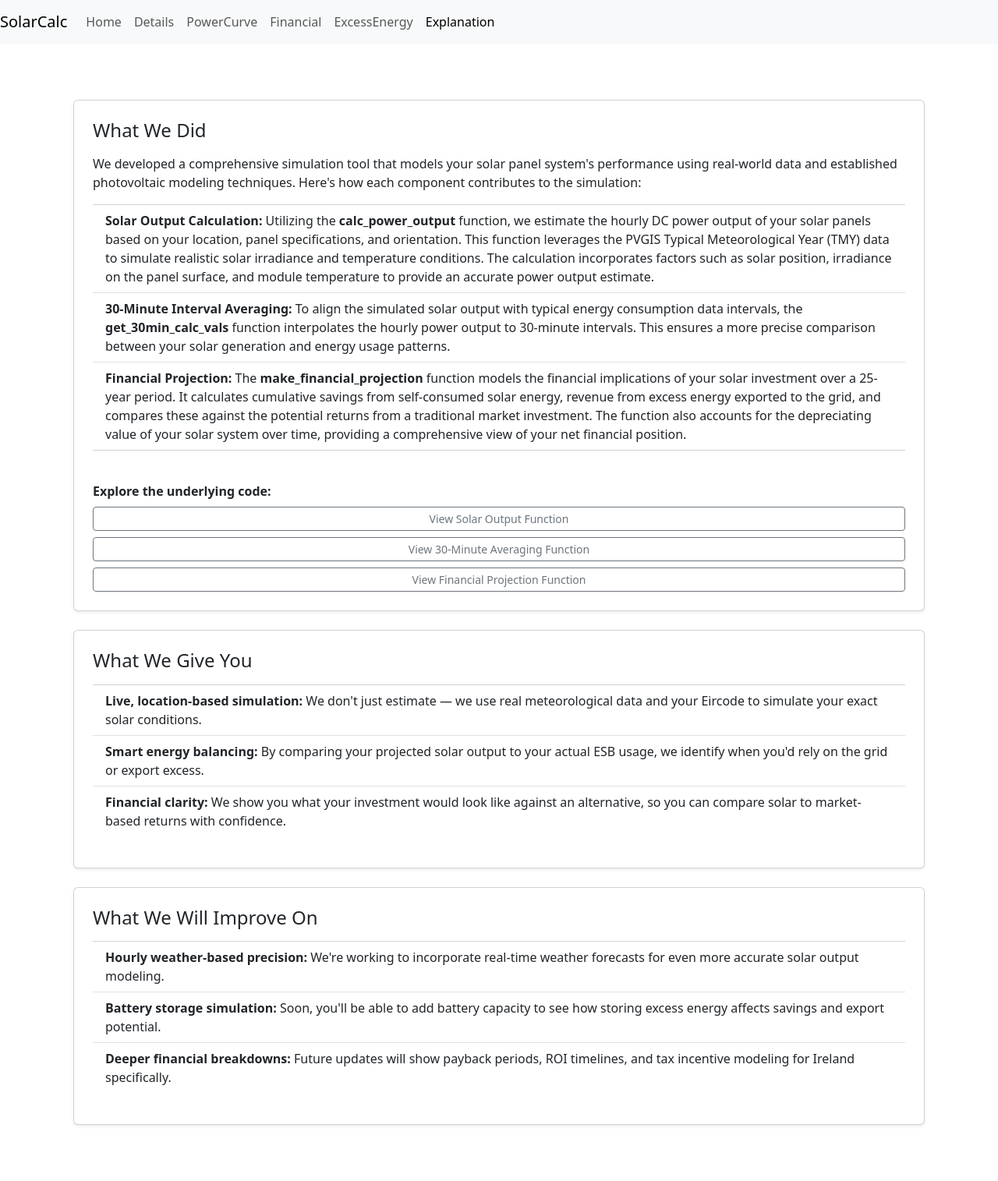
After one commit to michealm110/ise-entrance-submission-project, a Flask app: page /1/explanation in a window 1280 px wide. The commit adds this page. Shown: the whole page at 78% size. Run offline with Flask 3, Linux system fonts and the light colour scheme.

Commit message:
adds an explanation of the project to the web app
adds an explanation route and template which explains code
adds a route and template to showcase embedded code
adds url for explanation.html to the navbar

```diff
--- /dev/null
+++ b/solarcalc/templates/explanation.html
@@ -0,0 +1,64 @@
+{% extends "layout.html" %}
+
+{% block content %}
+    <div class="container py-5">
+        <div class="card shadow-sm p-4 mb-4">
+            <h4 class="mb-3">What We Did</h4>
+
+            <p class="fs-6">We developed a comprehensive simulation tool that models your solar panel system's performance using real-world data and established photovoltaic modeling techniques. Here's how each component contributes to the simulation:</p>
+
+            <ul class="list-group list-group-flush mb-3">
+              <li class="list-group-item">
+                <strong>Solar Output Calculation:</strong> Utilizing the <strong>calc_power_output</strong> function, we estimate the hourly DC power output of your solar panels based on your location, panel specifications, and orientation. This function leverages the PVGIS Typical Meteorological Year (TMY) data to simulate realistic solar irradiance and temperature conditions. The calculation incorporates factors such as solar position, irradiance on the panel surface, and module temperature to provide an accurate power output estimate.
+              </li>
+              <li class="list-group-item">
+                <strong>30-Minute Interval Averaging:</strong> To align the simulated solar output with typical energy consumption data intervals, the <strong>get_30min_calc_vals</strong> function interpolates the hourly power output to 30-minute intervals. This ensures a more precise comparison between your solar generation and energy usage patterns.
+              </li>
+              <li class="list-group-item">
+                <strong>Financial Projection:</strong> The <strong>make_financial_projection</strong> function models the financial implications of your solar investment over a 25-year period. It calculates cumulative savings from self-consumed solar energy, revenue from excess energy exported to the grid, and compares these against the potential returns from a traditional market investment. The function also accounts for the depreciating value of your solar system over time, providing a comprehensive view of your net financial position.
+              </li>
+            </ul>
+
+            <div class="mt-4">
+                <p class="mb-2"><strong>Explore the underlying code:</strong></p>
+                <div class="d-grid gap-2">
+                    <a href="{{ url_for("code_showcase", hash_id=hash_id, function_to_be_showcased="calc_power_output") }}" class="btn btn-outline-secondary btn-sm">View Solar Output Function</a>
+                    <a href="{{ url_for("code_showcase", hash_id=hash_id, function_to_be_showcased="get_30min_calc_vals") }}" class="btn btn-outline-secondary btn-sm">View 30-Minute Averaging Function </a>
+                    <a href="{{ url_for("code_showcase", hash_id=hash_id, function_to_be_showcased="make_financial_projection") }}" class="btn btn-outline-secondary btn-sm">View Financial Projection Function</a>
+                </div>
+            </div>
+        </div>
+
+
+        <div class="card shadow-sm p-4 mb-4">
+            <h4 class="mb-3">What We Give You</h4>
+            <ul class="list-group list-group-flush mb-3">
+                <li class="list-group-item">
+                    <strong>Live, location-based simulation:</strong> We don't just estimate — we use real meteorological data and your Eircode to simulate your exact solar conditions.
+                </li>
+                <li class="list-group-item">
+                    <strong>Smart energy balancing:</strong> By comparing your projected solar output to your actual ESB usage, we identify when you'd rely on the grid or export excess.
+                </li>
+                <li class="list-group-item">
+                    <strong>Financial clarity:</strong> We show you what your investment would look like against an alternative, so you can compare solar to market-based returns with confidence.
+                </li>
+            </ul>
+        </div>
+
+        <div class="card shadow-sm p-4 mb-4">
+            <h4 class="mb-3">What We Will Improve On</h4>
+            <ul class="list-group list-group-flush mb-3">
+                <li class="list-group-item">
+                    <strong>Hourly weather-based precision:</strong> We're working to incorporate real-time weather forecasts for even more accurate solar output modeling.
+                </li>
+                <li class="list-group-item">
+                    <strong>Battery storage simulation:</strong> Soon, you'll be able to add battery capacity to see how storing excess energy affects savings and export potential.
+                </li>
+                <li class="list-group-item">
+                    <strong>Deeper financial breakdowns:</strong> Future updates will show payback periods, ROI timelines, and tax incentive modeling for Ireland specifically.
+                </li>
+            </ul>
+        </div>
+    </div>
+
+{% endblock %}
--- a/solarcalc/templates/furtherdetails.html
+++ b/solarcalc/templates/furtherdetails.html
@@ -66,7 +66,7 @@
         <input type="number" min="0" max="20" step="0.1" name="interest_rate" value={{ interest_rate }} required>
     </div>
 <div>
-    <input type="submit" value="Upload" class=" btn-primary mt-2">
+    <input type="submit" value="Save" class=" btn-primary mt-2">
 </div>
 </form>
 
@@ -87,7 +87,7 @@
         {% endif %}
     </div>
     <div>
-        <input type="submit" value="Save" class=" btn-primary mt-2">
+        <input type="submit" value="Upload" class=" btn-primary mt-2">
     </div>
 </form>
 
--- a/solarcalc/templates/layout.html
+++ b/solarcalc/templates/layout.html
@@ -4,6 +4,7 @@
         <meta charset="UTF-8">
         <meta name="viewport" content="width=device-width, initial-scale=1.0">
         <title>{% block title %}SolarCalc{% endblock %}</title>
+        <link rel="stylesheet" href="https://cdn.jsdelivr.net/npm/bootstrap@5.3.0/dist/css/bootstrap.min.css">
         <link rel="stylesheet" href="https://cdn.jsdelivr.net/npm/bootstrap@5.3.0/dist/css/bootstrap.min.css">
 
     </head>
@@ -24,7 +25,7 @@
                             <a class="nav-link {% if request.path == url_for('index') %}active{% endif %}" href="{{ url_for('index') }}">Home</a>
                         </li>
                         <li class="nav-item">
-                            <a class="nav-link {% if request.path == url_for('get_detailed_user_data', hash_id=hash_id) %}active{% endif %}" href="{{ url_for('get_detailed_user_data', hash_id=hash_id) }}">Details</a>
+                            <a class="nav-link {% if request.path == url_for('get_detailed_user_data', hash_id=hash_id) %}active{% endif%}" href="{{ url_for('get_detailed_user_data', hash_id=hash_id) }}">Details</a>
                         </li>
                         <li class="nav-item">
                             <a class="nav-link {% if request.path == url_for('simulate', hash_id=hash_id) %}active{% endif %}" href="{{ url_for('simulate', hash_id=hash_id) }}">PowerCurve</a>
@@ -35,6 +36,10 @@
                         <li class="nav-item">
                             <a class="nav-link {% if request.path == url_for('simulate_excess_energy', hash_id=hash_id) %}active{% endif %}" href="{{ url_for('simulate_excess_energy', hash_id=hash_id) }}">ExcessEnergy</a>
                         </li>
+                        <li class="nav-item">
+                            <a class="nav-link {% if request.path == url_for('explanation', hash_id=hash_id) %}active{% endif %}" href="{{ url_for('explanation', hash_id=hash_id) }}">Explanation</a>
+                        </li>
+
                     </ul>
                     {% block navbar_right %}{% endblock %}
                 </div>
--- a/solarcalc/views.py
+++ b/solarcalc/views.py
@@ -30,6 +30,14 @@ def allowed_file(filename):
 app = flask.Flask(__name__)
 app.secret_key =b'\xd8\xf1\xb1\xaa\xeaV0\xee\x95\xb5^\xed.\x97\xf0m\\w\xc9B\xc4~\xaa\xe3'
 app.config['UPLOAD_FOLDER'] = UPLOAD_FOLDER
+
+@app.route("/<hash_id>/explanation")
+def explanation(hash_id):
+    return flask.render_template("explanation.html", hash_id=hash_id)
+
+@app.route("/<hash_id>/explanation/<function_to_be_showcased>")
+def code_showcase(hash_id, function_to_be_showcased):
+    return flask.render_template("code_showcase.html", hash_id=hash_id, function_to_be_showcased=function_to_be_showcased)
 
 @app.route("/favicon.ico")
 def favicon():
```
Also changed, not shown: solarcalc/calculations.py (+12 -12 lines), solarcalc/templates/code_showcase.html (added, +39 -0 lines), solarcalc/templates/index.html (+19 -11 lines).
